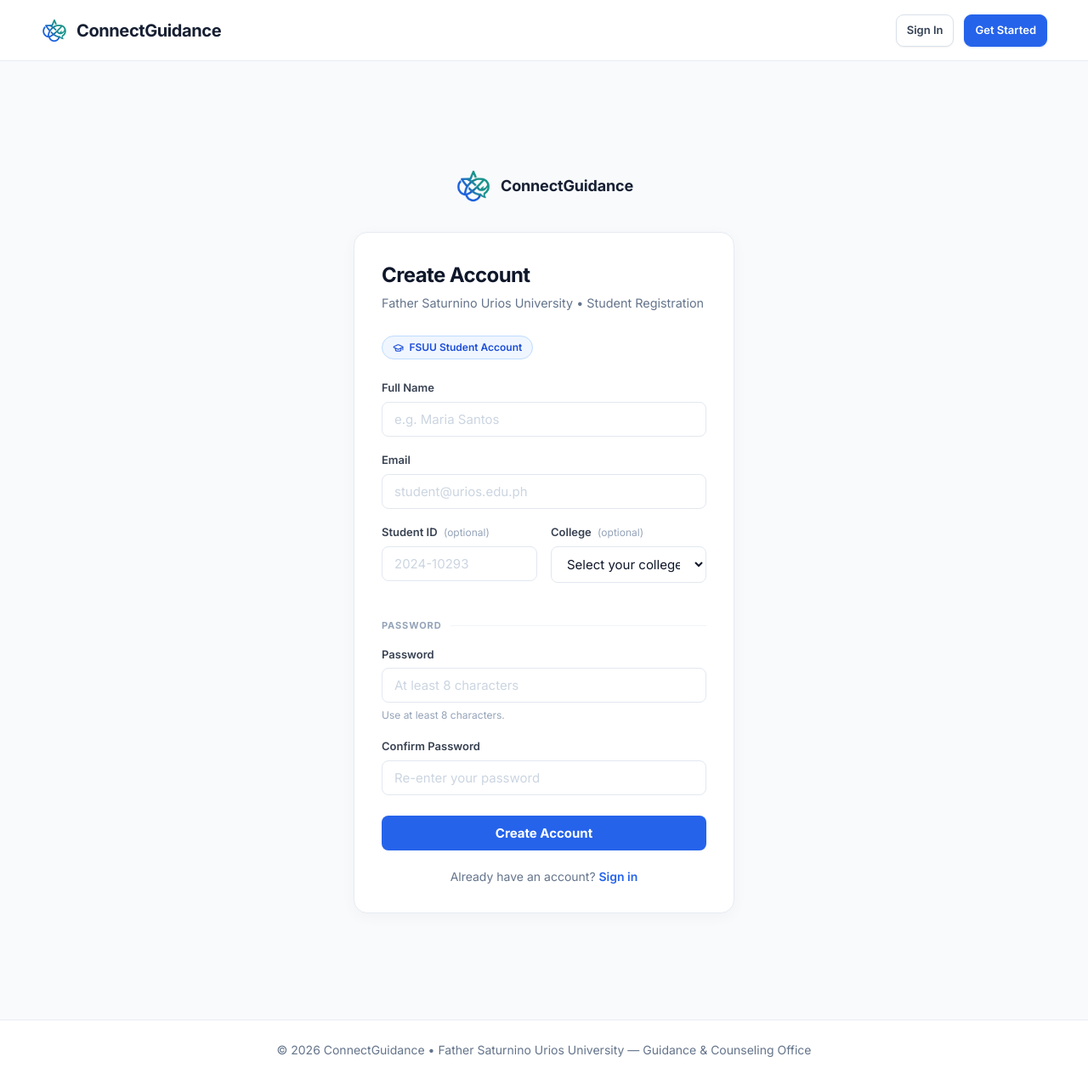
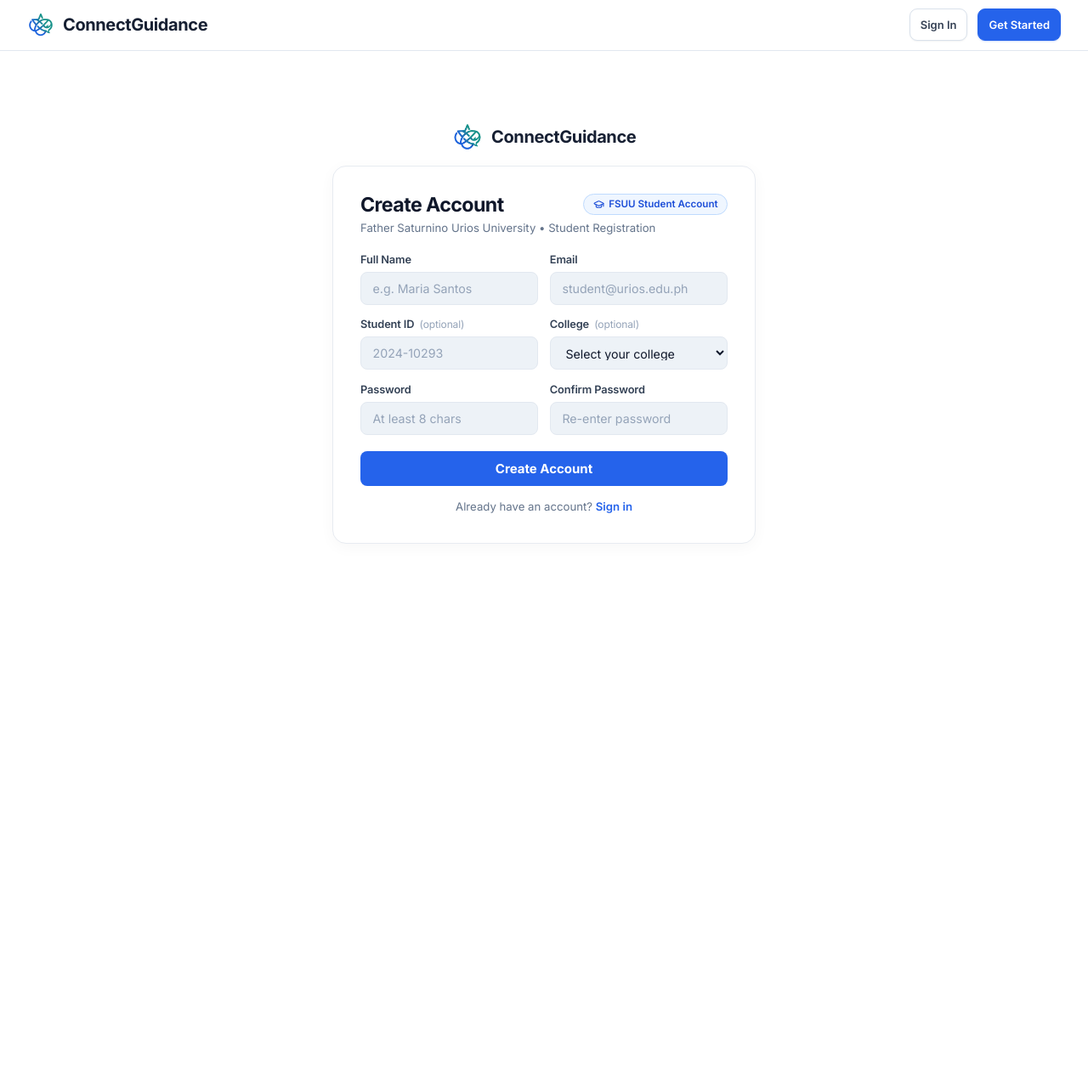
Before and after one commit to Chis132060/ConnectGuidance, a Django app: page /register/ in a window 1280 px wide. Shown: the whole page at 85% size. After the commit the page ends 640 px from the top, so only its background shows below. Run offline with Django 5.2, Linux system fonts and the light colour scheme.

Commit message:
registrationandlogin

```diff
--- a/templates/authentication/register.html
+++ b/templates/authentication/register.html
@@ -6,165 +6,226 @@
 
 {% block extra_css %}
 <style>
-/* ── Auth page layout ── */
+/* ── Fit in one screen / zero scroll layout ── */
+html, body {
+  height: 100% !important;
+  margin: 0 !important;
+  padding: 0 !important;
+  overflow: hidden !important;
+  background: #ffffff !important;
+}
+
+.public-layout {
+  height: 100vh !important;
+  max-height: 100vh !important;
+  display: flex !important;
+  flex-direction: column !important;
+  overflow: hidden !important;
+  background: #ffffff !important;
+}
+
+.public-header {
+  flex-shrink: 0 !important;
+  min-height: 56px !important;
+  padding: 0.65rem 2rem !important;
+  background: #ffffff !important;
+  border-bottom: 1px solid #e2e8f0 !important;
+}
+
 .public-main {
+  flex: 1 !important;
   display: flex !important;
   flex-direction: column !important;
   align-items: center !important;
   justify-content: center !important;
-  min-height: calc(100vh - 120px) !important;
-  padding: 3rem 1.5rem !important;
-  background: #f8fafc !important;
+  padding: 0.75rem 1rem !important;
+  overflow: hidden !important;
+  background: #ffffff !important;
+  min-height: 0 !important;
 }
 
+/* Hide footer on register to ensure full view in one resolution without scrolling */
+.public-footer {
+  display: none !important;
+}
+
+/* ── Auth Container ── */
 .auth-wrap {
   width: 100%;
-  max-width: 480px;
+  max-width: 530px;
   margin: 0 auto !important;
+  display: flex;
+  flex-direction: column;
+  align-items: center;
 }
 
-/* Brand mark */
+/* ── Brand Logo Above Card ── */
 .auth-brand {
-  display: flex;
+  display: inline-flex;
   align-items: center;
   justify-content: center;
-  gap: 0.625rem;
-  margin-bottom: 2rem;
+  gap: 0.65rem;
+  margin-bottom: 1rem;
   text-decoration: none;
 }
 
 .auth-brand-img {
-  width: 44px;
-  height: 44px;
+  width: 36px;
+  height: 36px;
   object-fit: contain;
   display: block;
 }
 
 .auth-brand-name {
-  font-size: 1.125rem;
-  font-weight: 700;
+  font-size: 1.25rem;
+  font-weight: 750;
   color: #0f172a;
-  letter-spacing: -0.01em;
+  letter-spacing: -0.02em;
 }
 
-/* Card */
+/* ── Register Card ── */
 .auth-card {
+  width: 100%;
   background: #ffffff;
   border: 1px solid #e2e8f0;
-  border-radius: 16px;
-  padding: 2.25rem 2.5rem;
-  box-shadow: 0 1px 3px rgba(0,0,0,0.05), 0 4px 16px rgba(0,0,0,0.04);
+  border-radius: 18px;
+  padding: 1.75rem 2rem 1.5rem;
+  box-shadow: 0 4px 20px rgba(15, 23, 42, 0.05), 0 1px 3px rgba(0, 0, 0, 0.03);
+  box-sizing: border-box;
+}
+
+.auth-card-top {
+  display: flex;
+  justify-content: space-between;
+  align-items: flex-start;
+  margin-bottom: 0.2rem;
 }
 
 .auth-heading {
-  font-size: 1.5rem;
+  font-size: 1.45rem;
   font-weight: 800;
   color: #0f172a;
   letter-spacing: -0.025em;
-  margin: 0 0 0.25rem;
+  margin: 0;
+  line-height: 1.2;
 }
 
 .auth-subheading {
-  font-size: 0.9rem;
+  font-size: 0.825rem;
   color: #64748b;
-  margin: 0 0 1.75rem;
+  margin: 0 0 1.15rem;
+  line-height: 1.4;
 }
 
-/* Alert */
+/* Role badge */
+.auth-role-badge {
+  display: inline-flex;
+  align-items: center;
+  gap: 0.35rem;
+  padding: 0.2rem 0.65rem;
+  background: #eff6ff;
+  color: #1d4ed8;
+  border: 1px solid #bfdbfe;
+  border-radius: 9999px;
+  font-size: 0.725rem;
+  font-weight: 600;
+  white-space: nowrap;
+}
+
+/* ── Alerts ── */
 .auth-alert {
   display: flex;
   align-items: flex-start;
   gap: 0.625rem;
-  padding: 0.75rem 1rem;
-  border-radius: 8px;
-  font-size: 0.875rem;
+  padding: 0.65rem 0.85rem;
+  border-radius: 10px;
+  font-size: 0.825rem;
   font-weight: 500;
-  margin-bottom: 1.25rem;
+  margin-bottom: 0.85rem;
   background: #fef2f2;
   color: #991b1b;
   border: 1px solid #fecaca;
 }
 
-/* 2-column grid for optional fields */
+/* ── 2-Column Responsive Form Grid ── */
 .auth-grid-2 {
   display: grid;
   grid-template-columns: 1fr 1fr;
-  gap: 0 1rem;
+  gap: 0 0.85rem;
 }
 
-/* Section divider inside form */
-.auth-form-divider {
-  font-size: 0.6875rem;
-  font-weight: 700;
-  text-transform: uppercase;
-  letter-spacing: 0.08em;
-  color: #94a3b8;
-  margin: 1.5rem 0 1rem;
-  display: flex;
-  align-items: center;
-  gap: 0.625rem;
-}
-.auth-form-divider::after { content:''; flex:1; height:1px; background:#f1f5f9; }
-
-/* Form fields */
+/* ── Form Controls ── */
 .auth-field {
-  margin-bottom: 1.125rem;
+  margin-bottom: 0.85rem;
 }
 
 .auth-label {
   display: block;
-  font-size: 0.8125rem;
+  font-size: 0.8rem;
   font-weight: 600;
-  color: #374151;
-  margin-bottom: 0.4rem;
+  color: #334155;
+  margin-bottom: 0.3rem;
+  letter-spacing: -0.01em;
 }
 
 .auth-label .optional {
   font-weight: 400;
   color: #94a3b8;
   font-size: 0.75rem;
-  margin-left: 0.25rem;
+  margin-left: 0.2rem;
 }
 
 .auth-input {
   width: 100%;
-  padding: 0.625rem 0.875rem;
+  padding: 0.625rem 0.85rem;
   border: 1px solid #e2e8f0;
   border-radius: 8px;
-  font-size: 0.9375rem;
+  font-size: 0.8875rem;
   color: #0f172a;
-  background: #ffffff;
+  background: #edf2f7;
   outline: none;
-  transition: border-color 0.15s, box-shadow 0.15s;
+  transition: all 0.15s ease;
   font-family: inherit;
+  box-sizing: border-box;
+  height: 39px;
 }
 
-.auth-input::placeholder { color: #cbd5e1; }
-.auth-input:focus {
-  border-color: #2563eb;
-  box-shadow: 0 0 0 3px rgba(37,99,235,0.1);
+.auth-input::placeholder {
+  color: #94a3b8;
 }
 
-.auth-input.is-error { border-color: #fca5a5; }
-.auth-input.is-error:focus { box-shadow: 0 0 0 3px rgba(239,68,68,0.1); }
+.auth-input:focus {
+  background: #ffffff;
+  border-color: #2563eb;
+  box-shadow: 0 0 0 3px rgba(37, 99, 235, 0.12);
+}
+
+.auth-input.is-error {
+  border-color: #fca5a5;
+  background: #fff5f5;
+}
+
+.auth-input.is-error:focus {
+  box-shadow: 0 0 0 3px rgba(239, 68, 68, 0.1);
+}
 
 .auth-field-error {
-  font-size: 0.8125rem;
+  font-size: 0.75rem;
   color: #dc2626;
-  margin-top: 0.35rem;
+  margin-top: 0.25rem;
   font-weight: 500;
 }
 
 .auth-field-hint {
-  font-size: 0.75rem;
+  font-size: 0.725rem;
   color: #94a3b8;
-  margin-top: 0.35rem;
+  margin-top: 0.25rem;
 }
 
-/* Submit button */
+/* ── Submit Button ── */
 .auth-submit {
   width: 100%;
-  padding: 0.6875rem 1rem;
+  padding: 0.7rem 1rem;
   background: #2563eb;
   color: #ffffff;
   font-size: 0.9375rem;
@@ -172,20 +233,28 @@
   border: none;
   border-radius: 8px;
   cursor: pointer;
-  transition: background 0.15s, transform 0.1s;
-  margin-top: 0.375rem;
+  transition: background 0.15s ease, transform 0.1s ease;
+  margin-top: 0.35rem;
   font-family: inherit;
+  display: block;
+  text-align: center;
 }
 
-.auth-submit:hover { background: #1d4ed8; }
-.auth-submit:active { transform: scale(0.99); }
+.auth-submit:hover {
+  background: #1d4ed8;
+}
 
-/* Footer link */
+.auth-submit:active {
+  transform: scale(0.99);
+}
+
+/* ── Footer Link ── */
 .auth-footer {
-  margin-top: 1.25rem;
+  margin-top: 0.95rem;
   text-align: center;
-  font-size: 0.875rem;
+  font-size: 0.825rem;
   color: #64748b;
+  margin-bottom: 0;
 }
 
 .auth-footer a {
@@ -194,21 +263,25 @@
   text-decoration: none;
 }
 
-.auth-footer a:hover { text-decoration: underline; }
+.auth-footer a:hover {
+  text-decoration: underline;
+}
 
-/* Student badge */
-.auth-role-badge {
-  display: inline-flex;
-  align-items: center;
-  gap: 0.4rem;
-  padding: 0.25rem 0.75rem;
-  background: #eff6ff;
-  color: #1d4ed8;
-  border: 1px solid #bfdbfe;
-  border-radius: 9999px;
-  font-size: 0.75rem;
-  font-weight: 600;
-  margin-bottom: 1.5rem;
+/* Fallback for ultra-small screens or mobile */
+@media (max-width: 540px) {
+  .auth-grid-2 {
+    grid-template-columns: 1fr;
+  }
+  .auth-card {
+    padding: 1.5rem 1.25rem;
+  }
+}
+
+@media (max-height: 600px) {
+  html, body, .public-layout {
+    height: auto !important;
+    overflow-y: auto !important;
+  }
 }
 </style>
 {% endblock %}
@@ -216,7 +289,7 @@
 {% block content %}
 <div class="auth-wrap">
 
-  <!-- Brand -->
+  <!-- Brand Above Card -->
   <a href="{% url 'landing' %}" class="auth-brand" id="auth-brand-link">
     <img src="{% static 'images/logo.png' %}" alt="ConnectGuidance Logo" class="auth-brand-img">
     <span class="auth-brand-name">ConnectGuidance</span>
@@ -224,14 +297,14 @@
 
   <!-- Card -->
   <div class="auth-card">
+    <div class="auth-card-top">
       <h1 class="auth-heading">Create Account</h1>
-    <p class="auth-subheading">Father Saturnino Urios University &bull; Student Registration</p>
-
-    <!-- Role badge -->
       <div class="auth-role-badge">
         <i data-lucide="graduation-cap" style="width:13px;height:13px;"></i>
         FSUU Student Account
       </div>
+    </div>
+    <p class="auth-subheading">Father Saturnino Urios University &bull; Student Registration</p>
 
     <!-- Non-field errors -->
     {% if form.non_field_errors %}
@@ -246,7 +319,8 @@
     <form method="post" action="{% url 'register' %}" id="register-form" novalidate>
       {% csrf_token %}
 
-      <!-- Full Name -->
+      <!-- Row 1: Full Name & Email -->
+      <div class="auth-grid-2">
         <div class="auth-field">
           <label for="reg-full-name" class="auth-label">Full Name</label>
           <input
@@ -257,13 +331,13 @@
             placeholder="e.g. Maria Santos"
             autocomplete="name"
             value="{{ form.full_name.value|default:'' }}"
+            required
           >
           {% if form.full_name.errors %}
           <div class="auth-field-error" id="reg-full-name-error">{{ form.full_name.errors.0 }}</div>
           {% endif %}
         </div>
 
-      <!-- Email -->
         <div class="auth-field">
           <label for="reg-email" class="auth-label">Email</label>
           <input
@@ -274,13 +348,15 @@
             placeholder="student@urios.edu.ph"
             autocomplete="email"
             value="{{ form.email.value|default:'' }}"
+            required
           >
           {% if form.email.errors %}
           <div class="auth-field-error" id="reg-email-error">{{ form.email.errors.0 }}</div>
           {% endif %}
         </div>
+      </div>
 
-      <!-- Student ID & Department in 2 columns -->
+      <!-- Row 2: Student ID & College -->
       <div class="auth-grid-2">
         <div class="auth-field">
           <label for="reg-student-id" class="auth-label">
@@ -319,9 +395,8 @@
         </div>
       </div>
 
-      <!-- Password section -->
-      <div class="auth-form-divider">Password</div>
-
+      <!-- Row 3: Password & Confirm Password -->
+      <div class="auth-grid-2">
         <div class="auth-field">
           <label for="reg-password" class="auth-label">Password</label>
           <input
@@ -329,13 +404,12 @@
             name="{{ form.password.html_name }}"
             id="reg-password"
             class="auth-input {% if form.password.errors %}is-error{% endif %}"
-          placeholder="At least 8 characters"
+            placeholder="At least 8 chars"
             autocomplete="new-password"
+            required
           >
           {% if form.password.errors %}
           <div class="auth-field-error" id="reg-password-error">{{ form.password.errors.0 }}</div>
-        {% else %}
-        <div class="auth-field-hint">Use at least 8 characters.</div>
           {% endif %}
         </div>
 
@@ -346,12 +420,14 @@
             name="{{ form.confirm_password.html_name }}"
             id="reg-confirm-password"
             class="auth-input {% if form.confirm_password.errors %}is-error{% endif %}"
-          placeholder="Re-enter your password"
+            placeholder="Re-enter password"
             autocomplete="new-password"
+            required
           >
           {% if form.confirm_password.errors %}
           <div class="auth-field-error" id="reg-confirm-password-error">{{ form.confirm_password.errors.0 }}</div>
           {% endif %}
+        </div>
       </div>
 
       <button type="submit" class="auth-submit" id="register-submit-btn">
@@ -366,4 +442,12 @@
   </div>
 
 </div>
+
+<script>
+document.addEventListener("DOMContentLoaded", function () {
+  if (window.lucide) {
+    lucide.createIcons();
+  }
+});
+</script>
 {% endblock %}
```
Also changed, not shown: templates/authentication/login.html (+122 -69 lines). Lines whose indentation alone changed are shown as unchanged.
